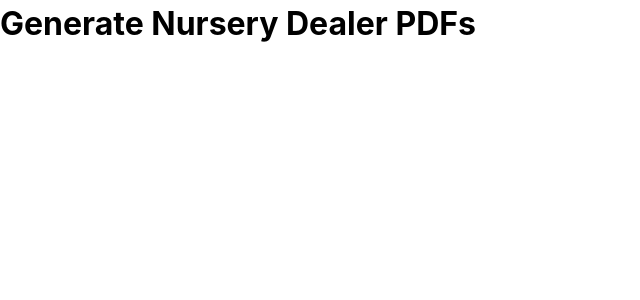
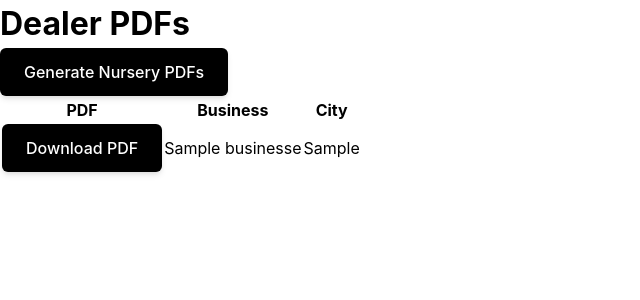
Before and after one commit to VAGR4NT/plant-licensing, a Django app: template plant_license/main/templates/main/dealer_generate/index.html in a window 1280 px wide. Shown: the part 190-490 px from the top of the page, without its empty margins (0-640 px from the left). Run offline with Django 3.2, Linux system fonts and the light colour scheme; the template is opened without the code that fills it: most values are stand-ins (such as "Sample title", 1, 10 or a date in 2020).

Commit message:
Updated html for dealer pdf page

```diff
--- a/plant_license/main/templates/main/dealer_generate/index.html
+++ b/plant_license/main/templates/main/dealer_generate/index.html
@@ -1,8 +1,41 @@
+{% extends "main/base.html" %}
+{% load static %}
 
-{% extends "main/base.html" %}
+{% block title %} Dealer Generate {% endblock %}
 
-{% block title %} Dealer Generate {% endblock %} {% block content %}
+{% block page_css %}
+    <link rel="stylesheet" href="{% static 'css/dealer_generate.css' %}" />
+{% endblock %}
 
-<h1>Generate Nursery Dealer PDFs</h1>
+{% block content %}
+
+<h1>Dealer PDFs</h1>
+<a href="{% url 'nursery_generate' %}" id="nursery-btn" class="btn">Generate Nursery PDFs</a>
+
+<div class="datatable-container">
+<table class="datatable">
+  <thead>
+    <tr>
+      <th>PDF</th>
+      <th>Business</th>
+      <th>City</th>
+    </tr>
+  </thead>
+  <tbody>
+    {% for b in businesses %}
+      <tr>
+        <td>
+          <a class="btn" href="{% url 'download_dealer_pdf' b.business_id %}">
+            Download PDF
+          </a>
+        </td>
+        <td>{{ b.business_name }}</td>
+        <td>{{ b.mo_city }}</td>
+      </tr>
+    {% empty %}
+      <tr><td colspan="3">No businesses found.</td></tr>
+    {% endfor %}
+  </tbody>
+</table>
 
 {% endblock %}
```
